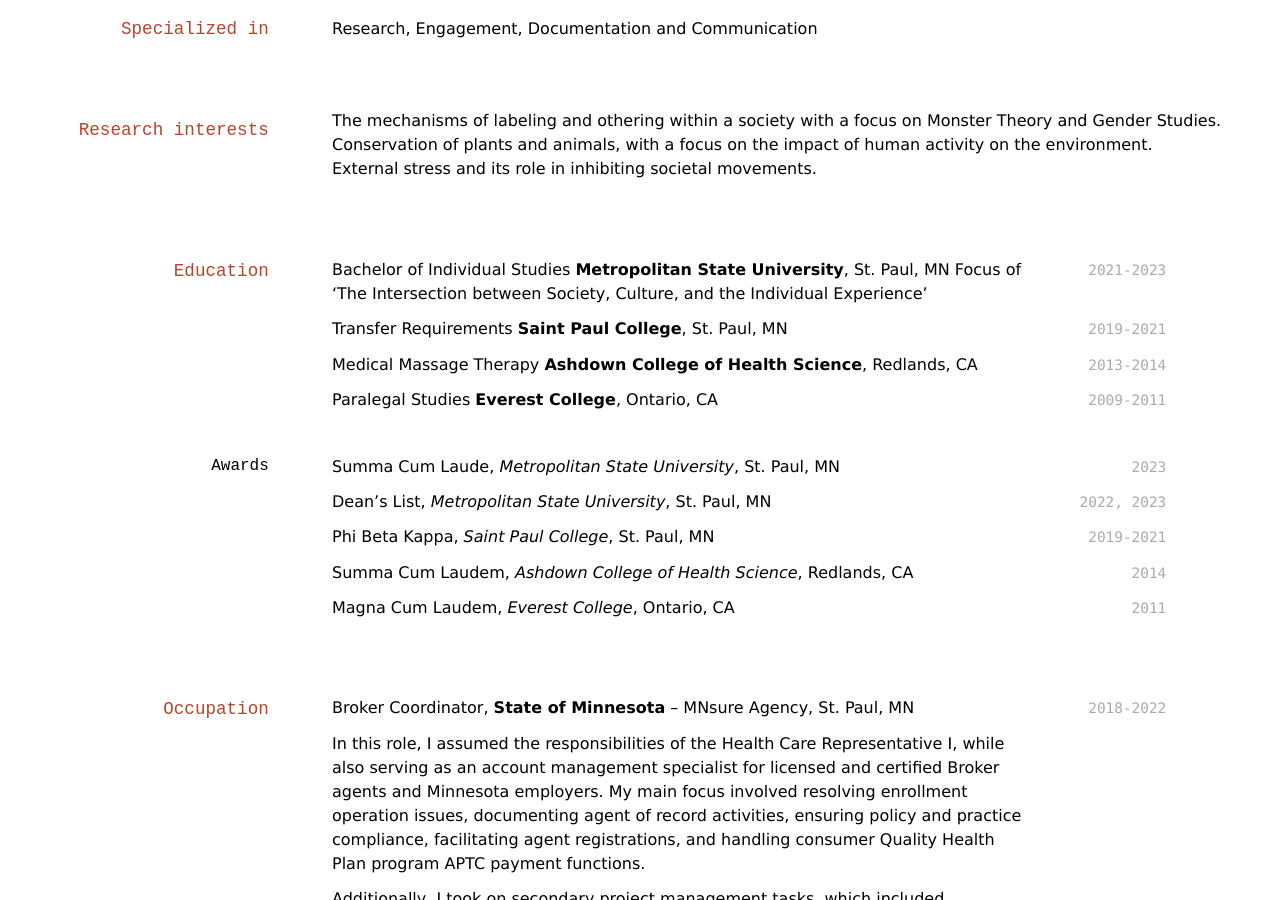
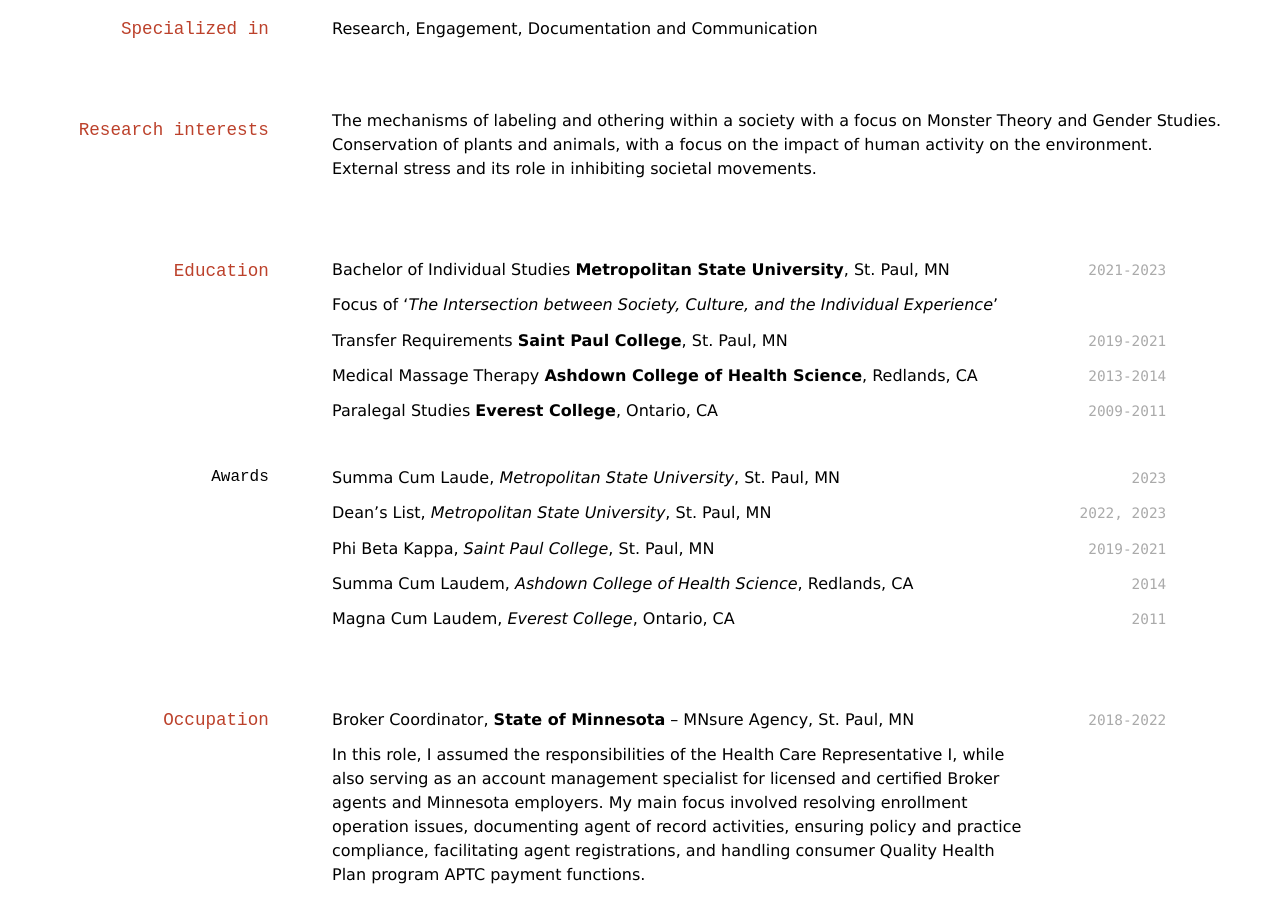
Before and after one commit to sigrunixia/sigrunixia.github.io, a Jekyll site: the page built from index.md, in a window 1280 px wide and 900 px high, scrolled down 329 px. Built offline with Jekyll 4.4.1, drawn with Linux system fonts in a browser that asks for light colours.

Commit message:
:pencil2: Corrected Spacing
Signed-off-by: Sigrunixia <Scholarlysigrun@icloud.com>

```diff
--- a/index.md
+++ b/index.md
@@ -30,7 +30,8 @@ Research, Engagement, Documentation and Communication
 
 `2021-2023`
 Bachelor of Individual Studies __Metropolitan State University__, St. Paul, MN
-Focus of 'The Intersection between Society, Culture, and the Individual Experience'
+
+Focus of '_The Intersection between Society, Culture, and the Individual Experience_'
 
 `2019-2021`
 Transfer Requirements **Saint Paul College**, St. Paul, MN
```
